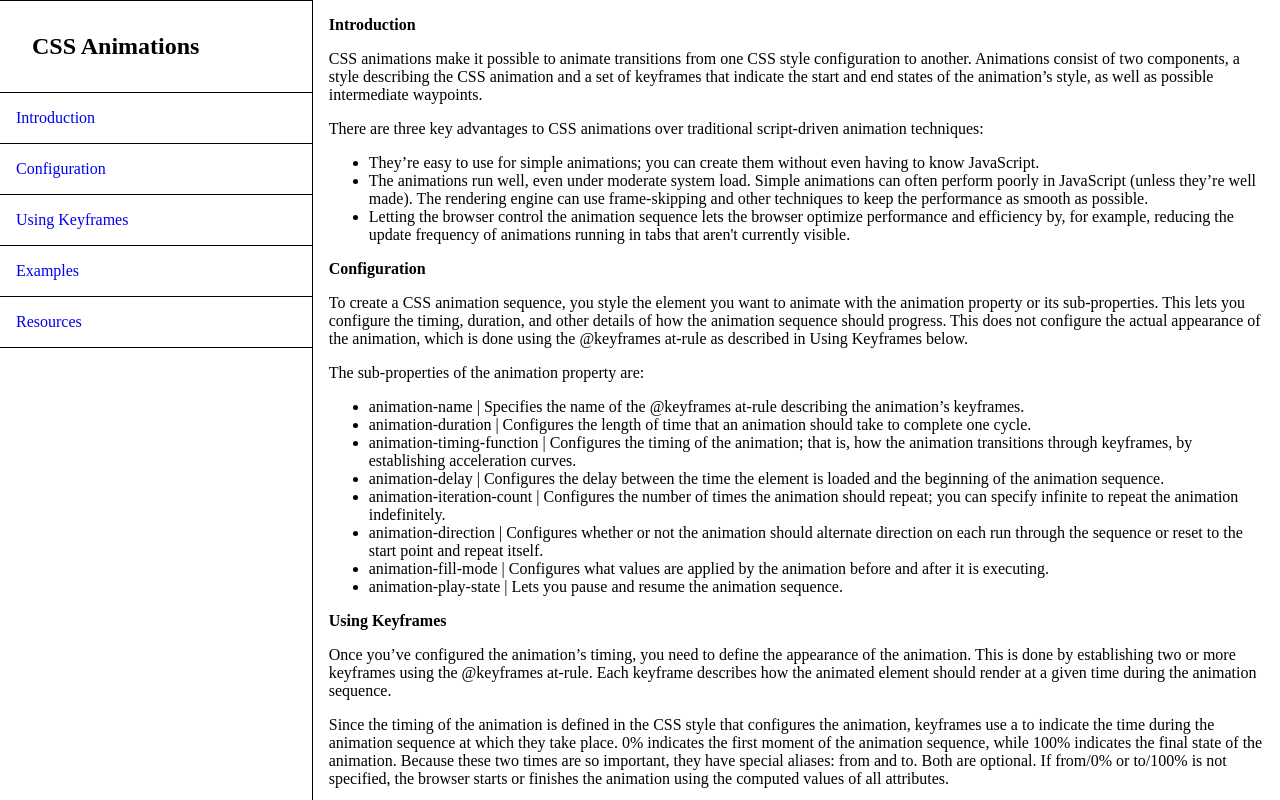
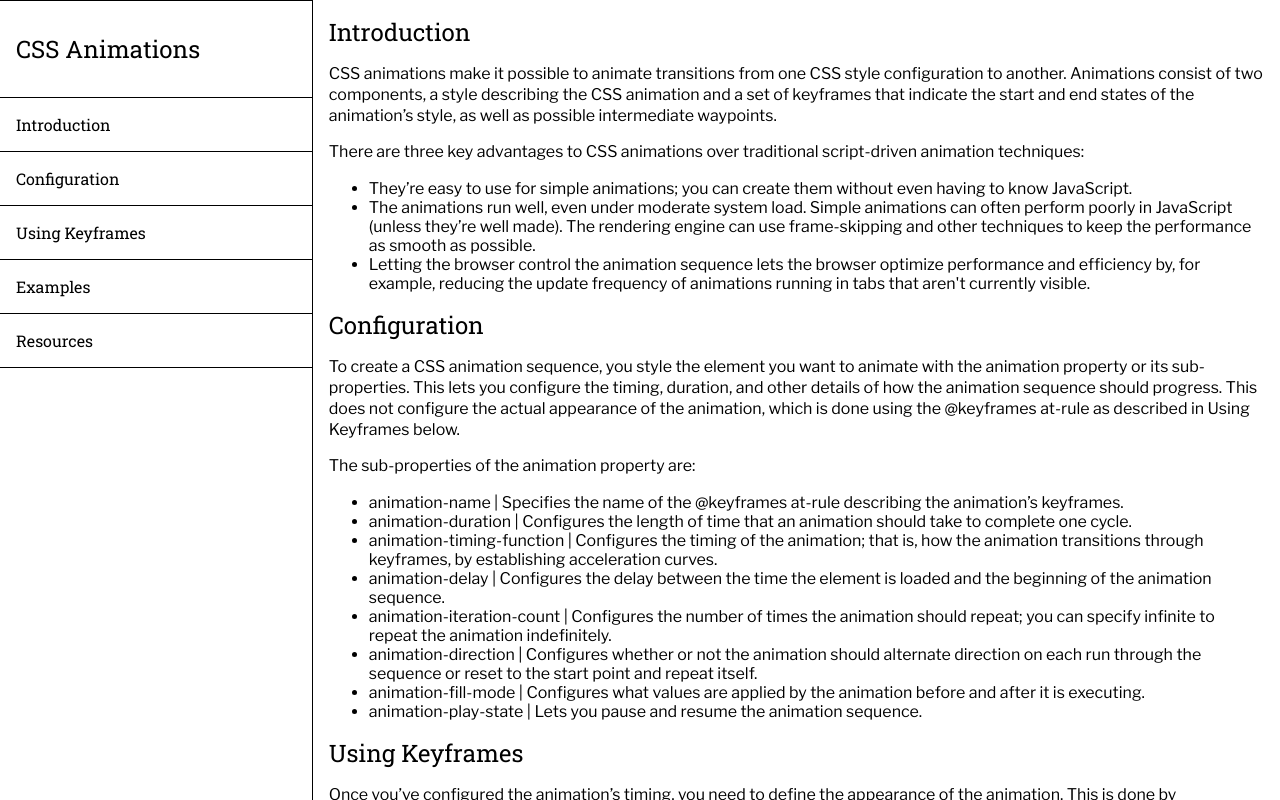
Before and after one commit to SimonGreenUK/technical-documentation-page, a website: page index.html in a window 1280 px wide. Drawn offline with nearby package versions, Linux system fonts and the light colour scheme.

Commit message:
Updating typography

```diff
--- a/css/styles.css
+++ b/css/styles.css
@@ -8,10 +8,17 @@ html {
 
 body {
 	margin: 0;
+	font-family: 'Libre Franklin', sans-serif;
 }
 
 header {
-	font-weight: bold;
+	font-family: 'Roboto Slab', serif;
+	font-size: 1.5rem;
+	color: black;
+}
+
+p {
+	line-height: 1.3rem;
 }
 
 /* --- MAIN PAGE LAYOUT --- */
@@ -50,14 +57,16 @@ nav {
 /* Flex Item */
 nav ul {
 	list-style: none;
+	font-family: 'Roboto Slab', serif;
 	margin: 0;
 	padding: 0;
 	flex: 1
 }
 
-nav header {
-	padding: 1rem 1rem 1rem 1rem;
-	font-size: 1.5rem;
+#nav-header {
+	padding: 1rem 0rem 1rem 0rem;
+	/*font-family: 'Abel', sans-serif;*/
+	/*font-size: 3rem;*/
 }
 
 nav li {
@@ -70,7 +79,12 @@ nav li:last-child {
 }
 
 nav li a {
+	color: black;
 	text-decoration: none;
+}
+
+nav li a:hover {
+	color: grey;
 }
 
 /* --- MEDIA QUERIES --- */
--- a/index.html
+++ b/index.html
@@ -5,6 +5,7 @@
 	<title>CSS Animations</title>
 	<link rel="stylesheet" type="text/css" href="build/styles.css">
 	<link rel="stylesheet" type="text/css" href="css/prism.css"/>
+	<link rel="stylesheet" href="https://fonts.googleapis.com/css?family=Libre+Franklin|Roboto+Slab" >
 </head>
 <body>
 
@@ -13,7 +14,7 @@
 	<nav id="navbar">
 
 		<ul>
-			<li><header>CSS Animations</header></li>
+			<li><header id="nav-header">CSS Animations</header></li>
 			<li><a href="#introduction" class="nav-link">Introduction</a></li>
 			<li><a href="#configuration" class="nav-link">Configuration</a></li>
 			<li><a href="#using_keyframes" class="nav-link">Using Keyframes</a></li>
```
Also changed, not shown: build/styles.css.
